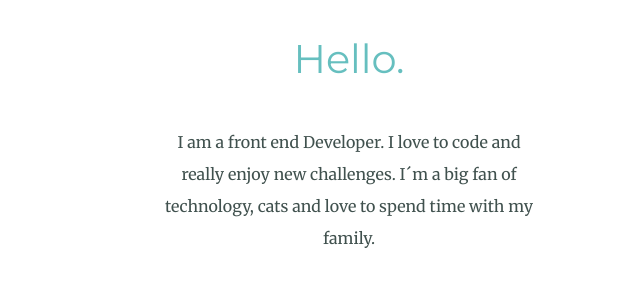
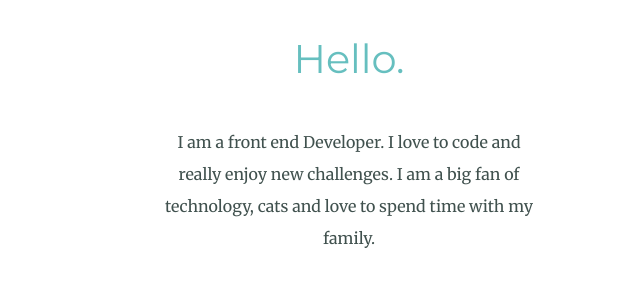
Before and after one commit to thetechrod/portfolio, a plain HTML site: page index.html in a window 1280 px wide. Shown: the part 1025-1329 px from the top of the page, 291-931 px from the left. Drawn offline with Linux system fonts and the light colour scheme.

Commit message:
Update index.html

```diff
--- a/index.html
+++ b/index.html
@@ -24,7 +24,7 @@
     <div class="profile">
       <img class="profile-pic" src="images/rod.png" alt="rod-profile-img">
       <h2>Hello.</h2>
-      <p class="intro">I am a front end Developer. I love to code and really enjoy new challenges. I´m a big fan of technology, cats and love to spend time with my family.</p>
+      <p class="intro">I am a front end Developer. I love to code and really enjoy new challenges. I am a big fan of technology, cats and love to spend time with my family.</p>
     </div>
     <hr>
     <!-- Works -->
```
